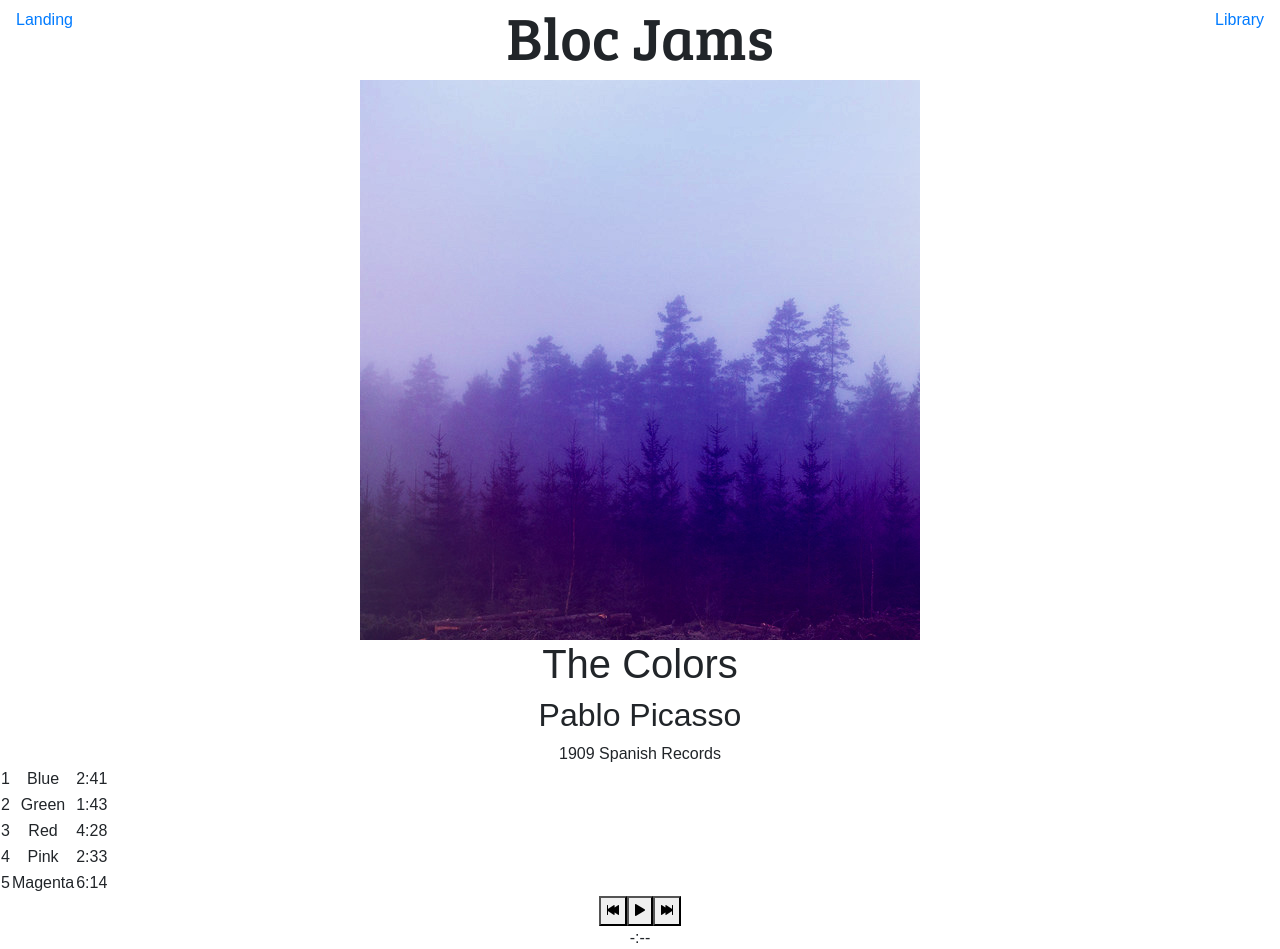
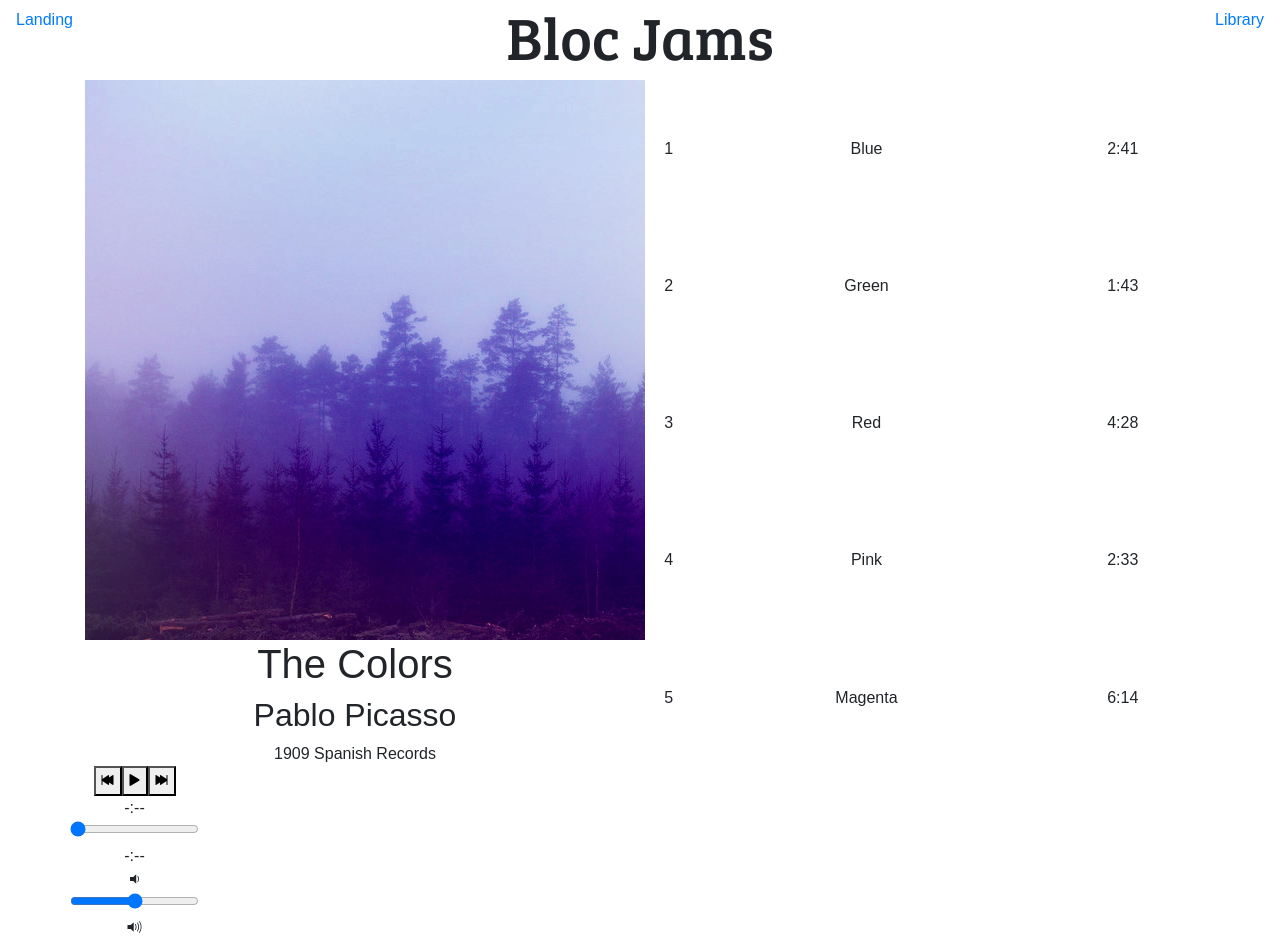
Before and after one commit to tchrlton/bloc-jams-react, a React (Create React App) app: page /album/the-colors in a window 1280 px wide. Shown: the top 949 px of the page. Built offline with nearby package versions, Linux system fonts and the light colour scheme.

Commit message:
Album styling changes

```diff
--- a/src/components/Album.css
+++ b/src/components/Album.css
@@ -1,4 +1,4 @@
-.player-button {
-    position: absolute;
-    bottom: 0;
+.player-bar {
+  set position: absolute;
+  bottom: 0;
 }
--- a/src/components/Album.js
+++ b/src/components/Album.js
@@ -130,18 +130,17 @@ class Album extends Component {
   render() {
     return (
      <section className="album">
-       <section id="album-info">
       <div className="container">
+       <div className="row">
+        <section id="album-info" className="col-sm-6">
           <img id="album-cover-art" src={this.state.album.albumCover} alt={this.state.album.title} />
-
-        </div>
           <div className="album-details">
             <h1 id="album-title">{this.state.album.title}</h1>
             <h2 className="artist">{this.state.album.artist}</h2>
             <div id="release-info">{this.state.album.releaseInfo}</div>
           </div>
          </section>
-        <table id="song-list">
+         <table id="song-list" className="col-sm-6">
            <colgroup>
              <col id="song-number-column"  />
              <col id="song-title-column" />
@@ -159,6 +158,7 @@ class Album extends Component {
              }
            </tbody>
          </table>
+         <section className="player-bar">
           <PlayerBar
            isPlaying={this.state.isPlaying}
            currentSong={this.state.currentSong}
@@ -173,6 +173,9 @@ class Album extends Component {
            handleVolumeChange={(e) => this.handleVolumeChange(e)}
           />
          </section>
+        </div>
+      </div>
+     </section>
     );
   }
 }
```
Also changed, not shown: src/components/PlayerBar.css (added). Lines whose indentation alone changed are shown as unchanged.
